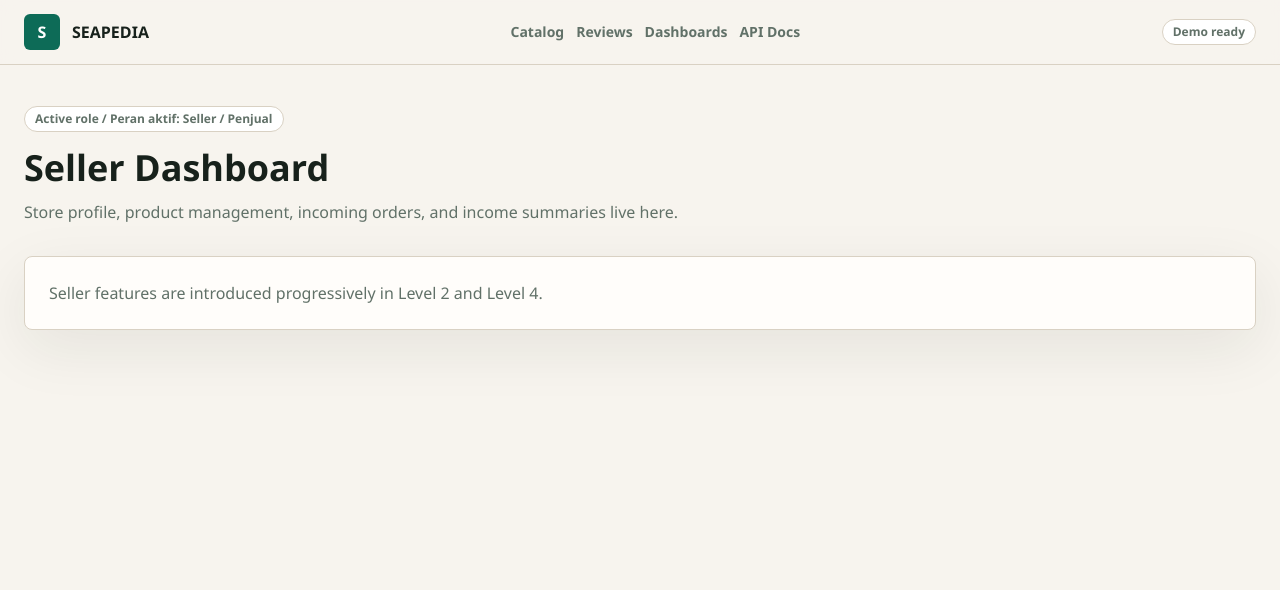
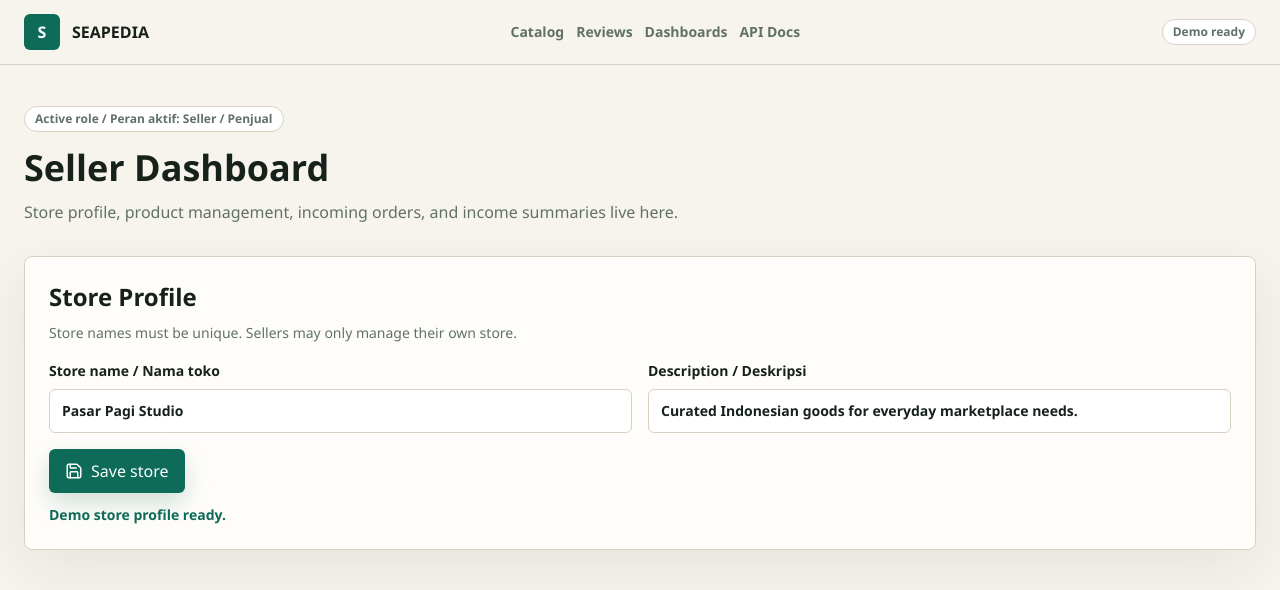
Before and after one commit to myudak/seapedia, a Next.js app: page /dashboard/seller in a window 1280 px wide. Shown: the top 590 px of the page. Built offline with nearby package versions, Linux system fonts and the light colour scheme.

Commit message:
feat(seller): add store edit dashboard

```diff
--- a/src/app/dashboard/seller/page.tsx
+++ b/src/app/dashboard/seller/page.tsx
@@ -1,4 +1,5 @@
 import { DashboardShell } from "@/components/dashboard-shell";
+import { SellerStorePanel } from "@/components/seller-store-panel";
 
 export default function SellerDashboardPage() {
   return (
@@ -7,9 +8,7 @@ export default function SellerDashboardPage() {
       title="Seller Dashboard"
       subtitle="Store profile, product management, incoming orders, and income summaries live here."
     >
-      <p className="text-[var(--muted)]">
-        Seller features are introduced progressively in Level 2 and Level 4.
-      </p>
+      <SellerStorePanel />
     </DashboardShell>
   );
 }
--- /dev/null
+++ b/src/components/seller-store-panel.tsx
@@ -0,0 +1,57 @@
+"use client";
+
+import { useState } from "react";
+import { Save } from "lucide-react";
+import { Button } from "@/components/ui/button";
+import { Field, TextInput } from "@/components/ui/field";
+
+export function SellerStorePanel() {
+  const [name, setName] = useState("Pasar Pagi Studio");
+  const [description, setDescription] = useState(
+    "Curated Indonesian goods for everyday marketplace needs.",
+  );
+  const [message, setMessage] = useState("Demo store profile ready.");
+
+  return (
+    <section className="grid gap-4">
+      <div>
+        <h2 className="text-2xl font-black">Store Profile</h2>
+        <p className="mt-2 text-sm leading-6 text-[var(--muted)]">
+          Store names must be unique. Sellers may only manage their own store.
+        </p>
+      </div>
+      <form
+        className="grid gap-4 md:grid-cols-2"
+        onSubmit={(event) => {
+          event.preventDefault();
+          fetch("/api/seller/store", {
+            method: "POST",
+            headers: { "Content-Type": "application/json" },
+            body: JSON.stringify({ name, description }),
+          })
+            .then((response) => response.json())
+            .then((payload) => {
+              setMessage(payload.ok ? "Store saved." : payload.error);
+            })
+            .catch(() => setMessage("Store update requires Seller login."));
+        }}
+      >
+        <Field label="Store name / Nama toko">
+          <TextInput value={name} onChange={(event) => setName(event.target.value)} />
+        </Field>
+        <Field label="Description / Deskripsi">
+          <TextInput
+            value={description}
+            onChange={(event) => setDescription(event.target.value)}
+          />
+        </Field>
+        <div className="md:col-span-2">
+          <Button icon={<Save size={18} />}>Save store</Button>
+          <p className="mt-3 text-sm font-semibold text-[var(--market)]">
+            {message}
+          </p>
+        </div>
+      </form>
+    </section>
+  );
+}
```
